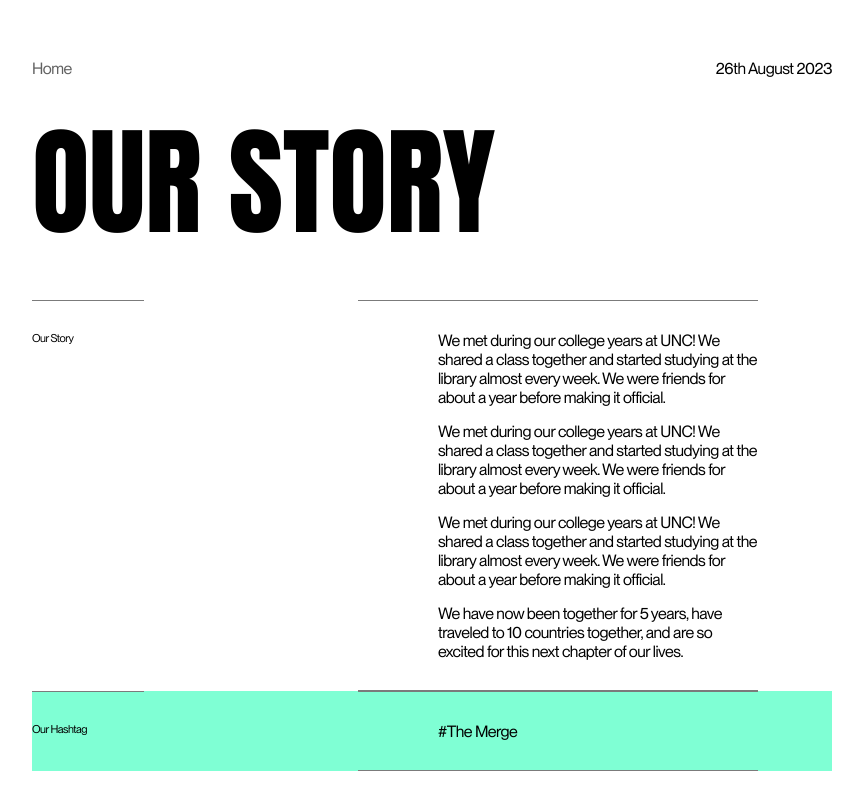
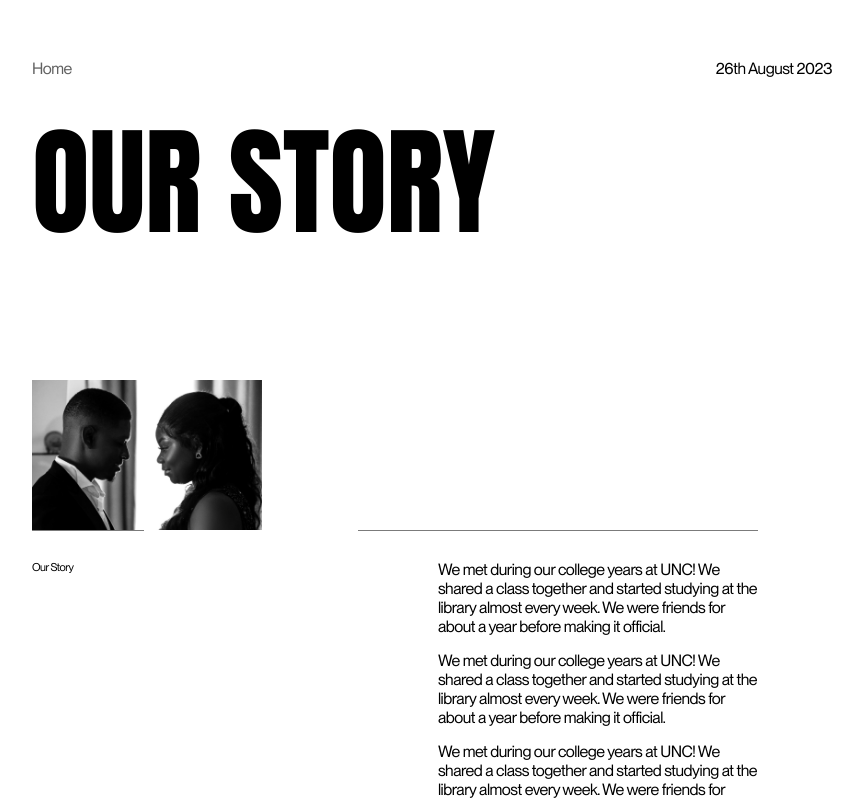
Before and after one commit to niiwade/anthonymarcia, a Next.js app: page /our-story in a window 1280 px wide. Shown: the top 800 px of the page, without its empty margins (208-1071 px from the left). Built offline with nearby package versions, Linux system fonts and the light colour scheme.

Commit message:
new changes

```diff
--- a/app/components/OurStory/index.js
+++ b/app/components/OurStory/index.js
@@ -22,6 +22,9 @@ const Story = () => {
           <span className={styles.nav__copy}>26th August 2023 </span>
         </nav>
         <h1 className={styles["page-title"]}>Our Story</h1>
+        <div className="featured-image">
+          <img src="/images/am.jpg" alt="" />
+        </div>
       </header>
       <main>
         <article className={styles.content}>
```
